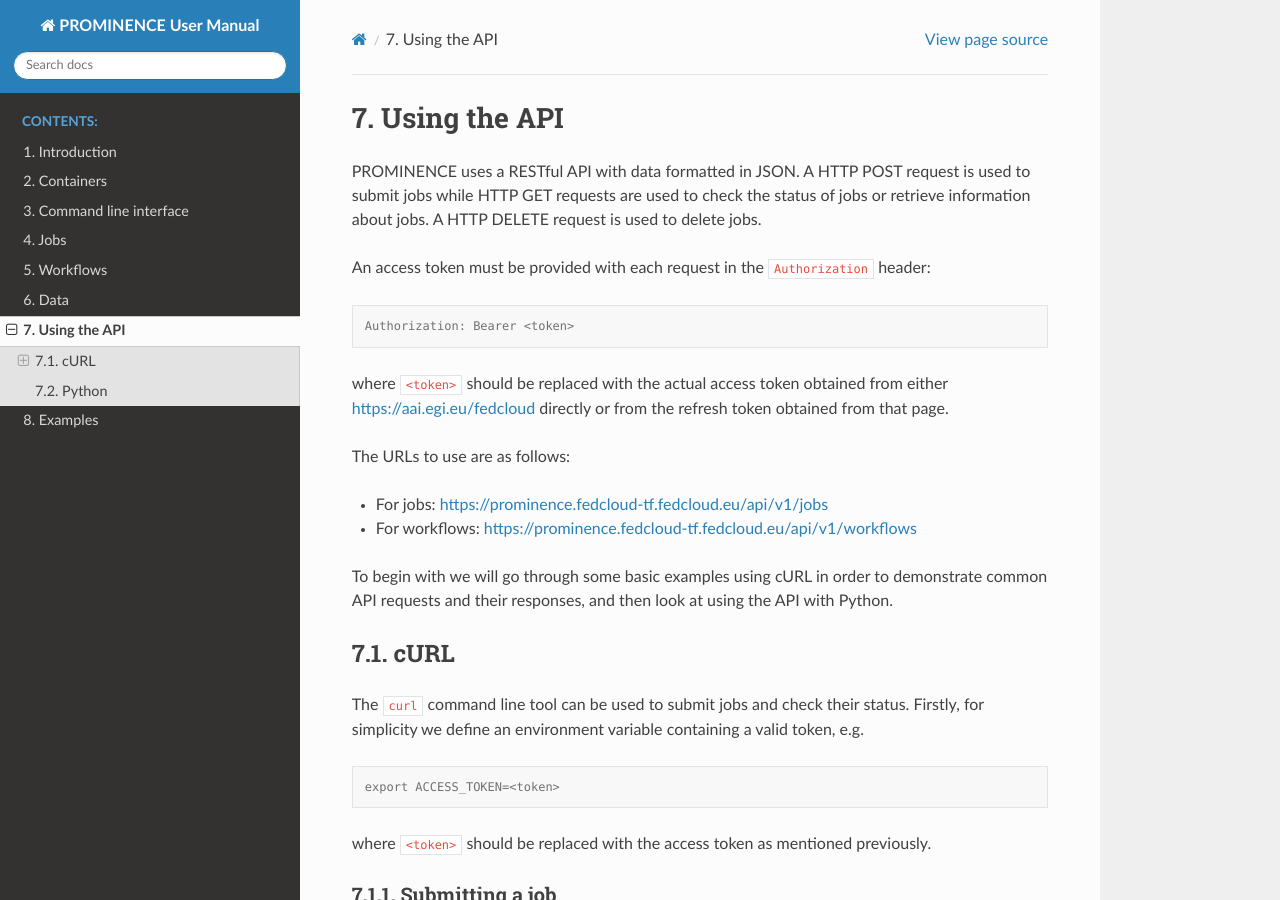
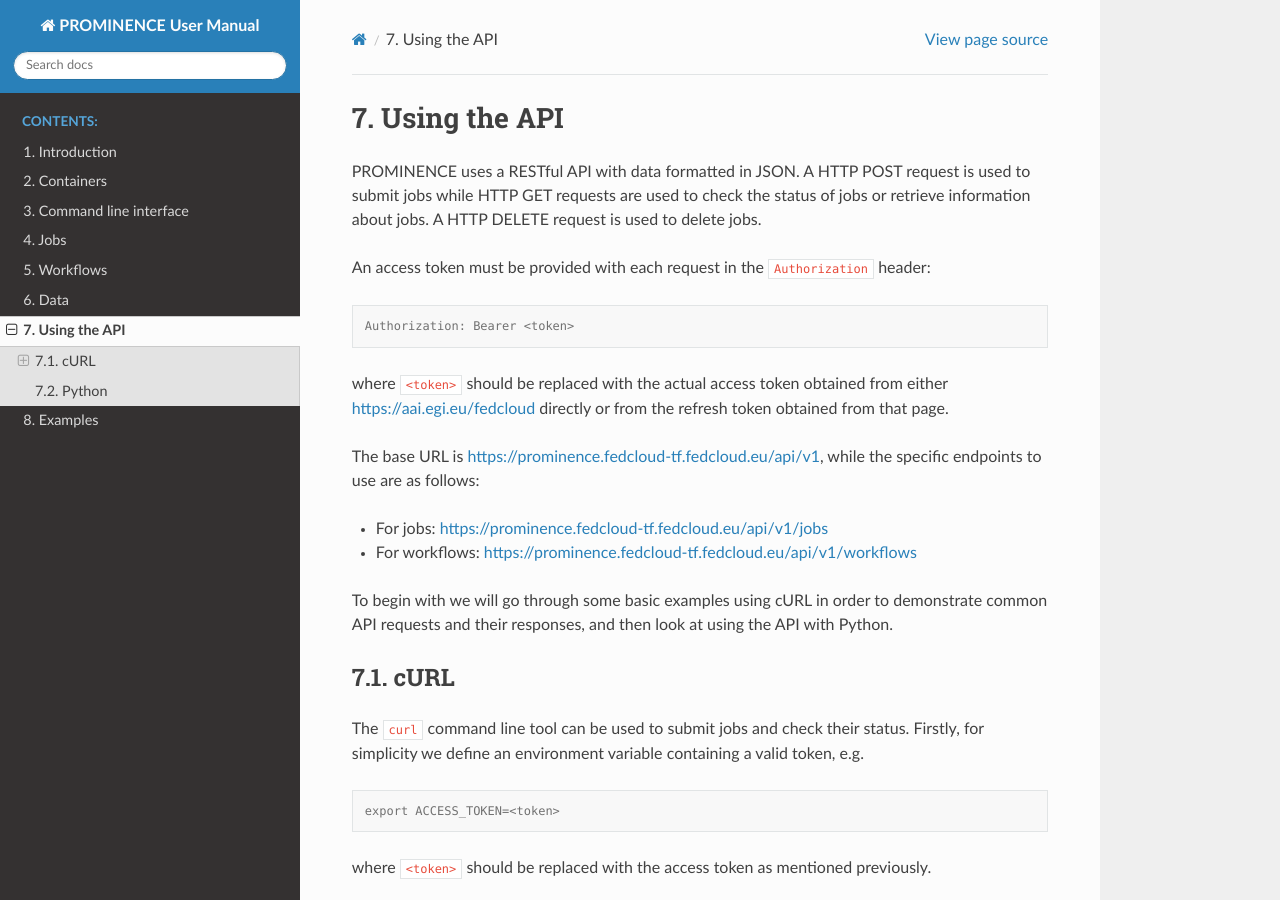
Before and after one commit to prominence-eosc/docs-eosc, a Sphinx documentation site: the page built from source/using-the-api.rst, in a window 1280 px wide and 900 px high. Built offline with Sphinx 7.4.7 and the Read the Docs theme 2.0.0, drawn with Linux system fonts in a browser that asks for light colours.

Commit message:
Mention the base URL of the REST API

```diff
--- a/source/using-the-api.rst
+++ b/source/using-the-api.rst
@@ -13,7 +13,7 @@
 
 where ``<token>`` should be replaced with the actual access token obtained from either https://aai.egi.eu/fedcloud directly or from the refresh token obtained from that page.
 
-The URLs to use are as follows:
+The base URL is https://prominence.fedcloud-tf.fedcloud.eu/api/v1, while the specific endpoints to use are as follows:
 
 * For jobs: https://prominence.fedcloud-tf.fedcloud.eu/api/v1/jobs
 * For workflows: https://prominence.fedcloud-tf.fedcloud.eu/api/v1/workflows
```
